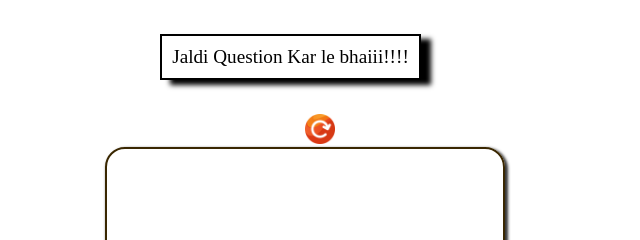
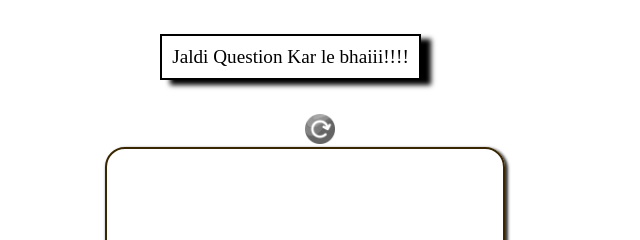
Before and after one commit to Suryash-Jha/githubcollab, a plain HTML site: page index.html in a window 1280 px wide. Both pictures are taken after a click on the button 655 px from the left and 130 px from the top of the page. Shown: the top 240 px of the page, 335-975 px from the left. Drawn offline with Linux system fonts and the light colour scheme; no server answers.

Commit message:
Question Page reload button disable/enable feature enabled

```diff
--- a/index.html
+++ b/index.html
@@ -19,7 +19,7 @@
         </div>
     <div class="dateXreload">
         <div id="date"></div>
-        <button id="reload" onclick="reloadIt()" style="background-color: white; border: none;"><img src="reload.png" style="height:30px; width:30px";></button>
+        <button id="reload" onclick="reloadIt()" style="background-color: white; border: none;"><img src="reload.png" id= "reloadimg" style="height:30px; width:30px";></button>
 
     </div>
     <!-- <p id="wait"></p> -->
--- a/myScript.js
+++ b/myScript.js
@@ -16,6 +16,8 @@
 
         // }
         function reloadIt(){
+            document.getElementById("reloadimg").src= "reloadDisabled.png";
+            document.getElementById("reload").disabled= true;
             const options = {method: 'GET'};
             var currDate= getCurrDate();
             fetch('https://script.google.com/macros/s/AKfycbxwVi0ds51Zd9H0YrpDFttK1pEJpGMcv1ccO1bde6k2VUs7RL66Zx2cqBir89MLL7-z/exec', options)
@@ -31,10 +33,11 @@
                     for(let i=0; i<4; i++){
                                 localStorage.setItem(`question${i+1}`, todayQuestions[`Question ${i+1}`]);
                                 localStorage.setItem(`diffi${i+1}`, todayQuestions[`Difficulty ${i+1}`]);
-                                window.location.reload();
-                }
+                            }
+                            window.location.reload();
             }
-
+            document.getElementById("reloadimg").src= "reload.png";
+            document.getElementById("reload").disabled= false;
             })
             .catch(err => console.error(err));
         }
--- a/style.css
+++ b/style.css
@@ -3,6 +3,7 @@
   padding: 0;
   box-sizing: border-box;
 }
+
 #date {
   font-size: 50px;
   font-weight: bold;
```
Also changed, not shown: performance.html (+1 -1 lines), reloadDisabled.png (added).
